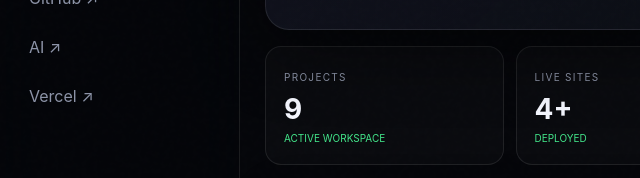
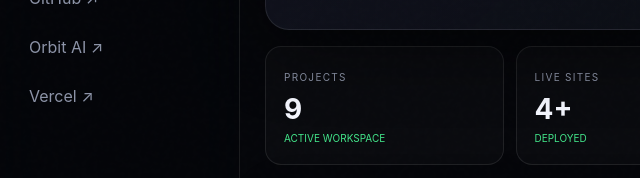
Before and after one commit to Srikar2121/Nexus, a plain HTML site: page index.html in a window 1280 px wide. Shown: the part 429-607 px from the top of the page, 0-640 px from the left. Drawn offline with Linux system fonts and the light colour scheme.

Commit message:
Link Nexus AI to Orbit

```diff
--- a/index.html
+++ b/index.html
@@ -771,7 +771,7 @@ body::after{
 
     <div class="nav">
       <button onclick="openURL('https://github.com/')">GitHub ↗</button>
-      <button onclick="openURL('https://chatgpt.com/')">AI ↗</button>
+      <button onclick="openURL('https://orbitintelligenceai.lovable.app/')">Orbit AI ↗</button>
       <button onclick="openURL('https://vercel.com/')">Vercel ↗</button>
     </div>
 
```
